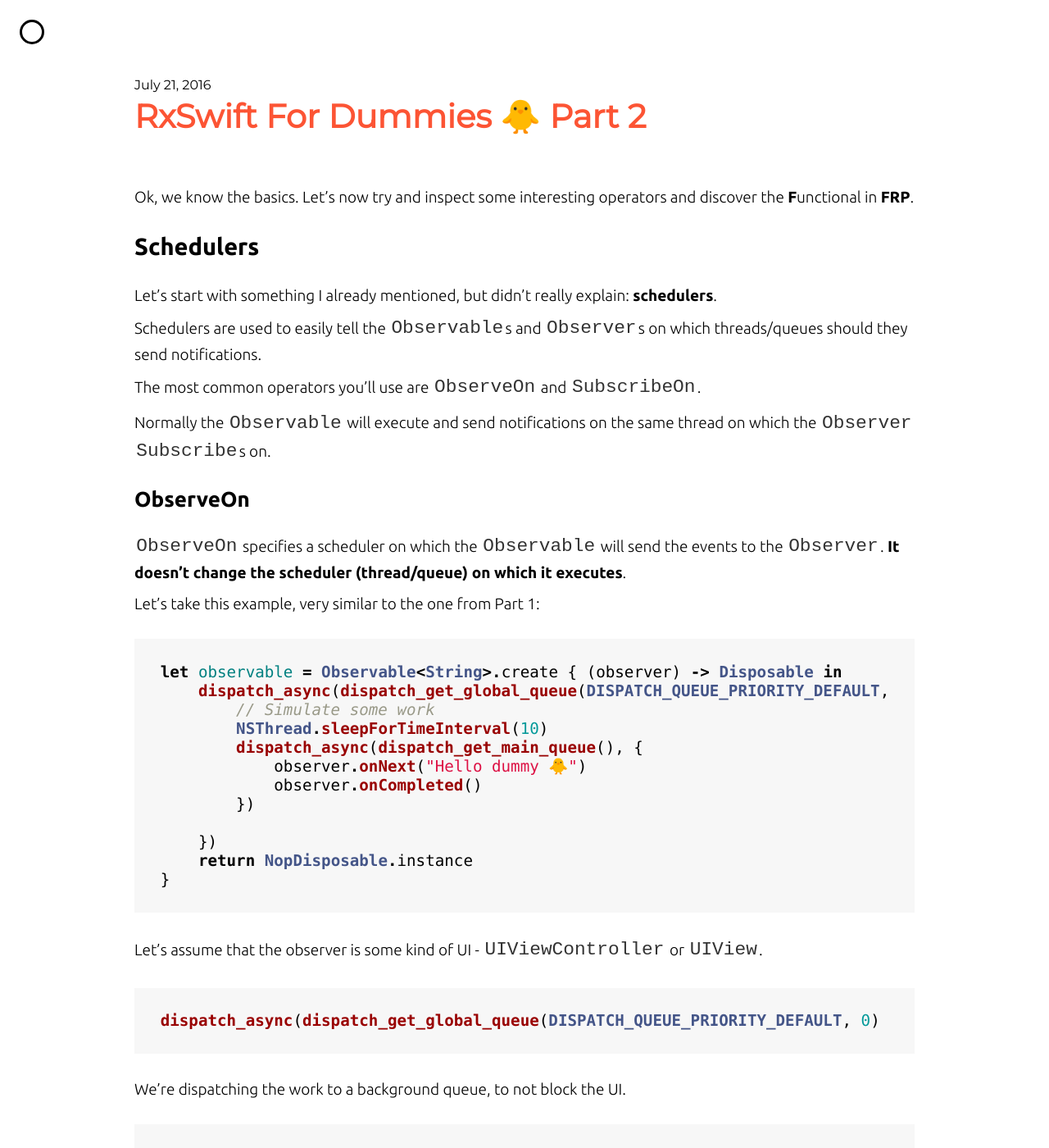
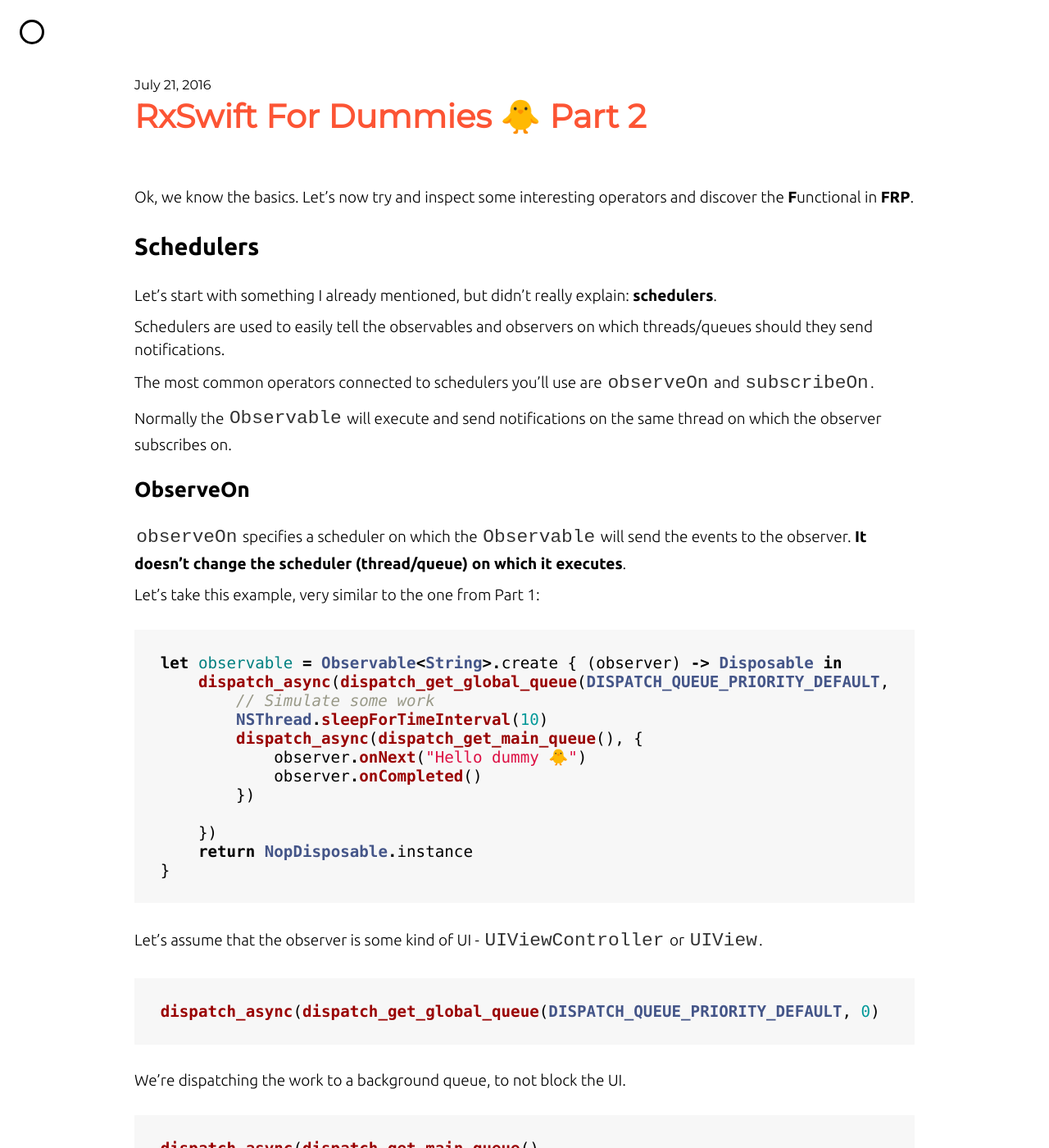
Before and after one commit to michalciurus/michalciurus.github.io, a Jekyll site: the page built from _posts/2016-07-21-RxSwift-for-dummies-#2-Operators.md, in a window 1280 px wide and 1400 px high. Shown: the whole window at 82% size. Built offline with Jekyll 4.4.1, drawn with Linux system fonts in a browser that asks for light colours; nearby versions of some CDN libraries; some of the changed text lies outside the part shown.

Commit message:
no message

```diff
--- a/_posts/2016-07-21-RxSwift-for-dummies-#2-Operators.md
+++ b/_posts/2016-07-21-RxSwift-for-dummies-#2-Operators.md
@@ -8,15 +8,15 @@ Ok, we know the basics. Let's now try and inspect some interesting operators and
 
 Let's start with something I already mentioned, but didn't really explain: **schedulers**.
 
-Schedulers are used to easily tell the `Observable`s and `Observer`s on which threads/queues should they send notifications.
+Schedulers are used to easily tell the observables and observers on which threads/queues should they send notifications.
 
-The most common operators you'll use are `ObserveOn` and `SubscribeOn`.
+The most common operators connected to schedulers you'll use are `observeOn` and `subscribeOn`.
 
-Normally the `Observable` will execute and send notifications on the same thread on which the `Observer` `Subscribe`s on.
+Normally the `Observable` will execute and send notifications on the same thread on which the observer subscribes on.
 
 #### ObserveOn
 
-`ObserveOn` specifies a scheduler on which the `Observable` will send the events to the `Observer`. **It doesn't change the scheduler (thread/queue) on which it executes**.
+`observeOn` specifies a scheduler on which the `Observable` will send the events to the observer. **It doesn't change the scheduler (thread/queue) on which it executes**.
 
 Let's take this example, very similar to the one from Part 1:
 
@@ -49,7 +49,7 @@ dispatch_async(dispatch_get_main_queue()...
 
 Then we need to change back to the main queue to update the UI. I'm sure you're familiar with this dance already.
 
-Let's refactor it using `ObserveOn`
+Let's refactor it using `observeOn`
 
 {% highlight swift %}
 let observable = Observable<String>.create { (observer) -> Disposable in
@@ -71,13 +71,13 @@ observable.subscribeNext { [weak self] (element) in
 }.addDisposableTo(disposeBag)
 {% endhighlight %}
 
-`ObserveOn` is probably the most common scheduler operator you'll use. You want the `Observable` to contain all the logic, threading etc. and you want your observer to be stupid and simple. Let's quickly investigate `SubscribeOn` though, at it might prove useful.
+`observeOn` is probably the most common scheduler operator you'll use. You want the `Observable` to contain all the logic, threading etc. and you want your observer to be stupid and simple. Let's quickly investigate `subscribeOn` though, at it might prove useful.
 
 #### SubscribeOn (Optional)
 
 This is a more advanced operator. You can skip it for now and come back later 🐤
 
-`SubscribeOn` is very similar to `ObserveOn` but **it also changes the scheduler on which the `Observable` will execute work**.
+`subscribeOn` is very similar to `observeOn` but **it also changes the scheduler on which the `Observable` will execute work**.
 
 {% highlight swift %}
 
@@ -94,7 +94,7 @@ let observable = Observable<String>.create { (observer) -> Disposable in
 
 {% endhighlight %}
 
-As you can see I deleted the `dispatch_async(dispatch_get_global_queue...` in the `Observable` and it's the observer that tells the `Observable` to execute on a global queue to not block UI. This of course leads to an exception being thrown because as I mentioned: it causes the `Observable` to work on a global queue, but also **send events on a global queue, not on the UI queue**. We could just add a `dispatch_async` on the main queue, but we can also experiment, do something more interesting and add a `ObserveOn` operator.
+As you can see I deleted the `dispatch_async(dispatch_get_global_queue...` in the `Observable` and it's the observer that tells the `Observable` to execute on a global queue to not block UI. This of course leads to an exception being thrown because as I mentioned: it causes the `Observable` to work on a global queue, but also **send events on a global queue, not on the UI queue**. We could just add a `dispatch_async` on the main queue, but we can also experiment, do something more interesting and add a `observeOn` operator.
 
 {% highlight swift %}
 
@@ -172,7 +170,6 @@ let observable = Observable<String>.create { (observer) -> Disposable in
     observer.onNext("Y")
     return NopDisposable.instance
 }
-
 
 observable.scan("") { (lastValue, currentValue) -> String in
 	// The new value emmited is the LAST value emmited + current value:
@@ -442,3 +439,7 @@ Observable<NSDate>.create { (observer) -> Disposable in
 {% endhighlight %}
 
 You can find more examples in the [RxSwfit playgrounds](https://github.com/ReactiveX/RxSwift/blob/master/Rx.playground/Pages/Combining_Operators.xcplaygroundpage/Contents.swift).
+
+### That's it!
+
+Wow, you really know a lot now! The only big thing left to teach you are **Subjects**. I know you must be hungry for some practical examples, but don't worry, they're coming!
```
Also changed, not shown: other parts of _posts/2016-07-21-RxSwift-for-dummies-#2-Operators.md (+6 -8 lines).
